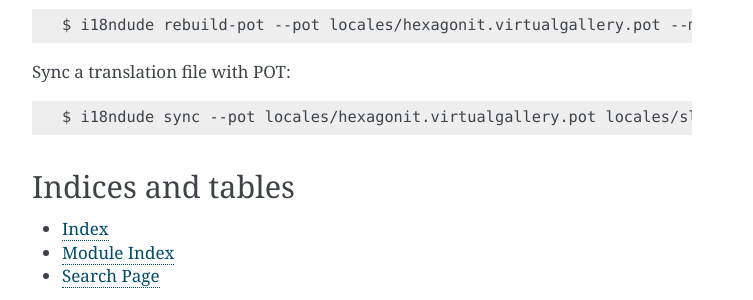
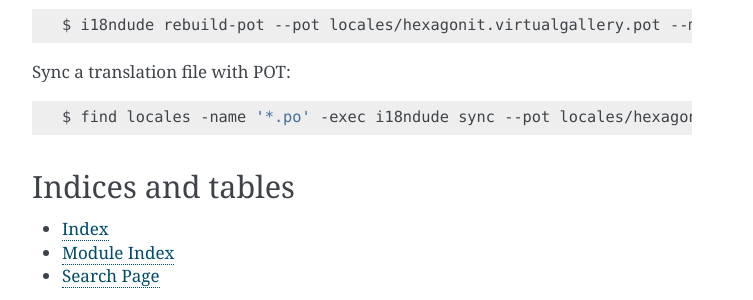
Before and after one commit to hexagonit/hexagonit.virtualgallery, a Sphinx documentation site: the page built from hexagonit/virtualgallery/docs/index.rst, in a window 1280 px wide and 900 px high, scrolled down 4614 px. Shown: the part 533-833 px from the top of the window, without its empty margins (388-1141 px from the left). Built offline with Sphinx 7.4.7, drawn with Linux system fonts in a browser that asks for light colours.

Commit message:
Updated the i18ndude example to sync all languages.

```diff
--- a/hexagonit/virtualgallery/docs/index.rst
+++ b/hexagonit/virtualgallery/docs/index.rst
@@ -17,7 +17,7 @@ Sync a translation file with POT:
 
 .. code-block:: sh
 
-    $ i18ndude sync --pot locales/hexagonit.virtualgallery.pot locales/sl/LC_MESSAGES/hexagonit.virtualgallery.po
+    $ find locales -name '*.po' -exec i18ndude sync --pot locales/hexagonit.virtualgallery.pot {} \;
 
 Indices and tables
 ==================
```
